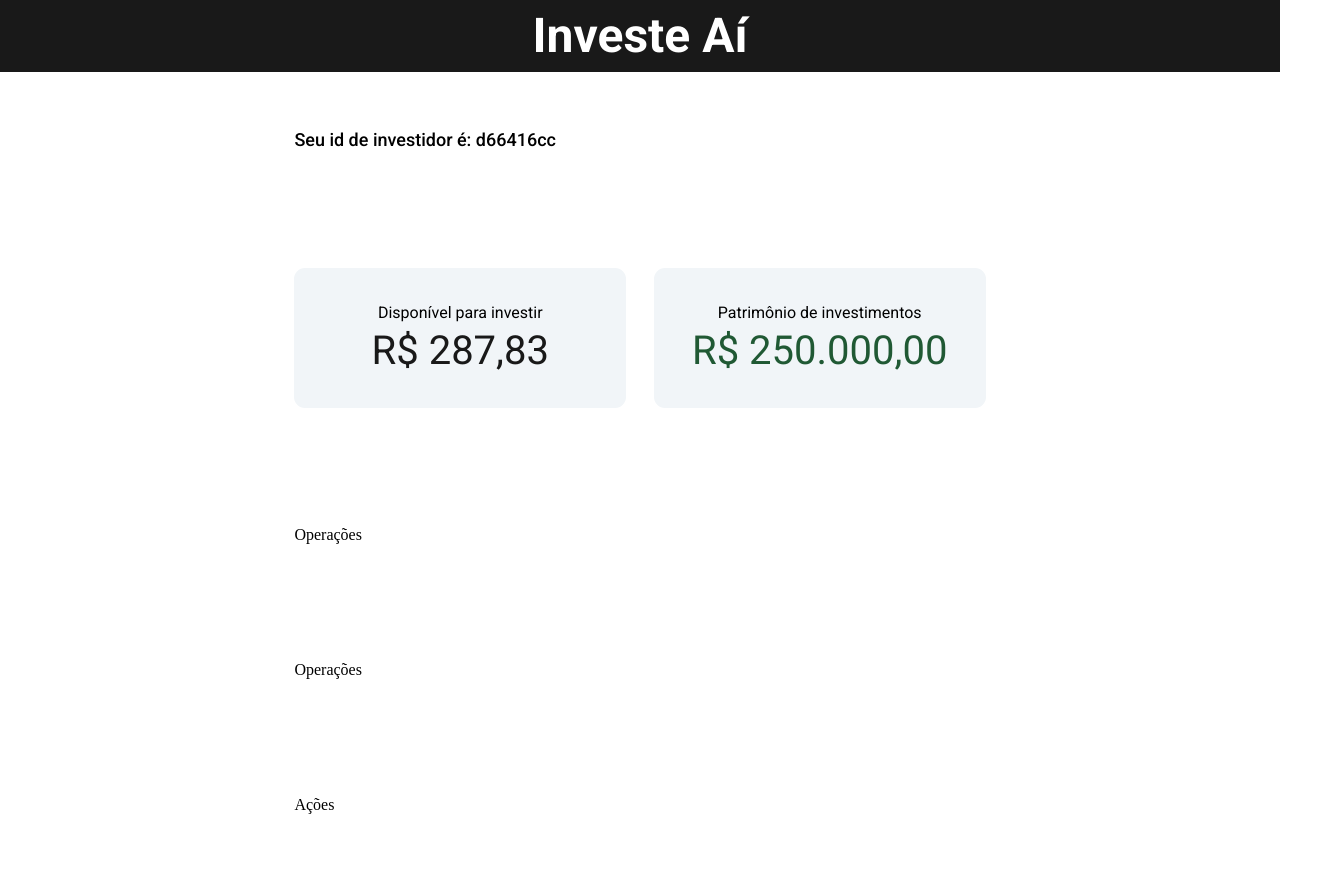
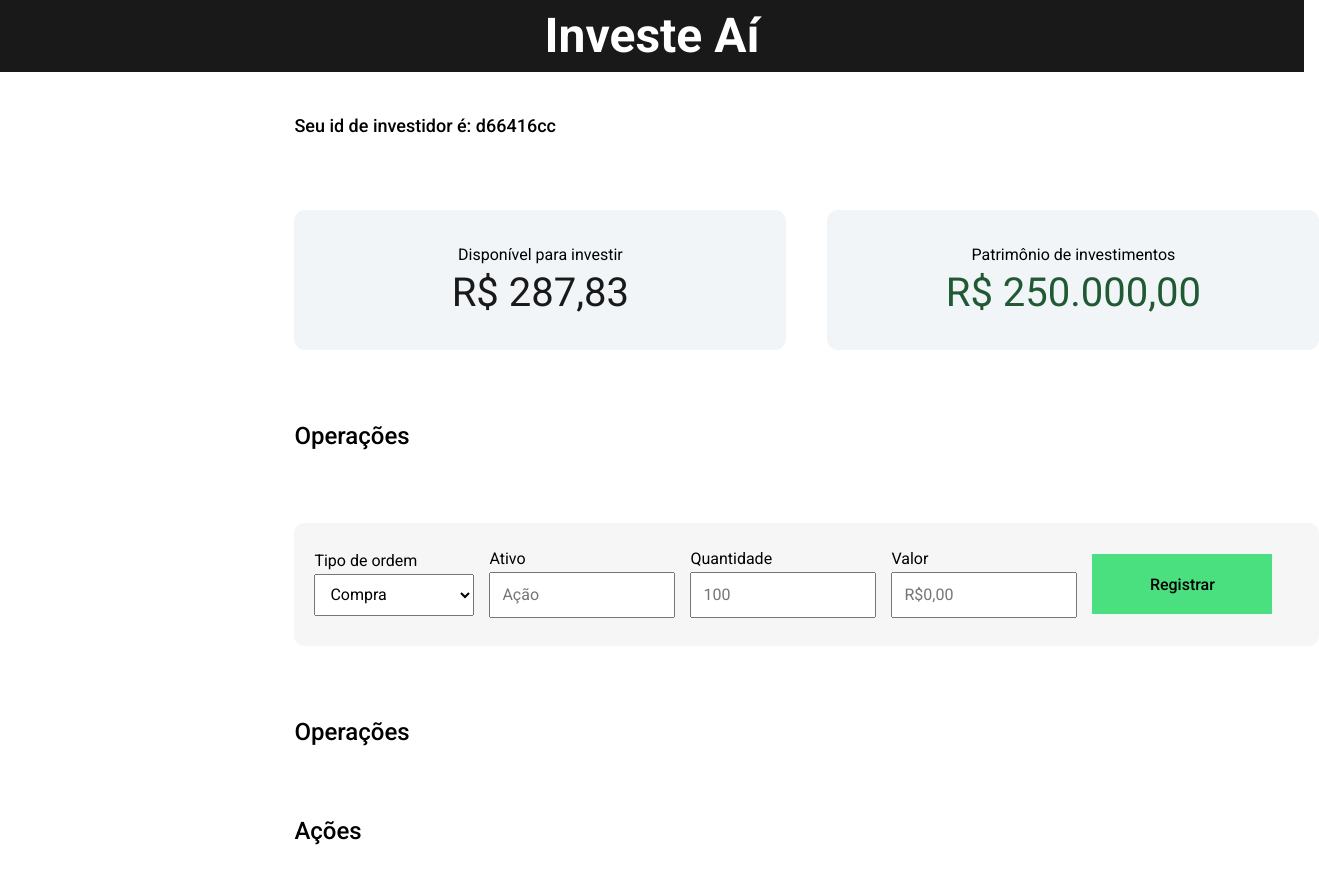
Before and after one commit to MateusIasbik/investe-ai-front, a React (Vite) app: page / in a window 1280 px wide. Shown: the whole page, 1319 px wide, since content can reach past the window. Built offline with nearby package versions, Linux system fonts and the light colour scheme.

Commit message:
fix: inputs added

```diff
--- a/src/App.jsx
+++ b/src/App.jsx
@@ -23,14 +23,20 @@ export default function App() {
 }
 
 const Top = styled.div`
+  width: 100%;
   margin: 0;
   background-color: #191919;
   font-family: 'Roboto', sans-serif;
   color: #fff;
   padding: 12px;
+  display: flex;
+  justify-content: center;
   text-align: center;
   font-size: 48px;
   font-weight: bold;
+    position: fixed;
+    top: 0;
+    left: 0;
 `;
 
 const Container = styled.div`
@@ -38,5 +44,9 @@ const Container = styled.div`
   flex-direction: column;
   justify-content: space-around;
   height: 100vh;
-  margin: 0 23%;
+  margin: 80px 23% 0 23%;
+  color: #000;
+  font-family: 'Roboto', sans-serif;
+  font-weight: 500;
+  font-size: 24px;
 `;
--- a/src/components/Assets.jsx
+++ b/src/components/Assets.jsx
@@ -1,4 +1,5 @@
-
+import React from "react";
+import styled from "styled-components";
 
 export default function Assets() {
     return (
--- a/src/components/Balance.jsx
+++ b/src/components/Balance.jsx
@@ -28,6 +28,7 @@ export default function Balance() {
 }
 
 const OperationsStyled = styled.div`
+    min-width: 1025px;
     display: flex;
     font-family: 'Roboto', sans-serif;
     font-weight: 400;
--- a/src/components/Diversification.jsx
+++ b/src/components/Diversification.jsx
@@ -1,4 +1,5 @@
-
+import React from "react";
+import styled from "styled-components";
 
 export default function Diversification() {
     return (
--- a/src/components/Operations.jsx
+++ b/src/components/Operations.jsx
@@ -1,9 +1,123 @@
-
+import React, { useState } from "react";
+import styled from "styled-components";
 
 export default function Operations() {
+
+    const [orderType, setOrderType] = useState("Compra");
+    const [action, setAction] = useState("");
+    const [amount, setAmount] = useState("");
+    const [value, setValue] = useState("");
+
     return (
-        <div>
+        <>
             <h1>Operações</h1>
-        </div>
+            <OperationsStyled>
+
+                <InputStyled>
+                    <div>
+                        <h2 htmlFor="name">Tipo de ordem</h2>
+                        <select
+                            type=""
+                            id="orderType"
+                            value={orderType}
+                            onChange={e => setOrderType(e.target.value)}
+                        >
+                            <option value="Compra">Compra</option>
+                            <option value="Venda">Venda</option>
+                        </select>
+                    </div>
+
+                    <div>
+                        <h2 htmlFor="name">Ativo</h2>
+                        <input
+                            type="text"
+                            id="action"
+                            placeholder="Ação"
+                            value={action}
+                            onChange={e => setAction(e.target.value)}
+                        />
+                    </div>
+
+                    <div>
+                        <h2 htmlFor="name">Quantidade</h2>
+                        <input
+                            type="number"
+                            id="amount"
+                            placeholder="100"
+                            value={amount}
+                            onChange={e => setAmount(e.target.value)}
+                        />
+                    </div>
+
+                    <div>
+                        <h2 htmlFor="name">Valor</h2>
+                        <input
+                            type="value"
+                            id="value"
+                            placeholder="R$0,00"
+                            value={value}
+                            onChange={e => setValue(e.target.value)}
+                        />
+                    </div>
+
+                    <button type="submit">Registrar</button>
+
+                </InputStyled>
+
+            </OperationsStyled>
+        </>
     )
 }
+
+const OperationsStyled = styled.div`
+    display: flex;
+    min-width: 1025px;
+    min-height: 123px;
+    border-radius: 10px;
+    background-color: #F6F6F6;
+`
+
+const InputStyled = styled.div`
+    display: flex;
+    align-items: center;
+    justify-content: space-between;
+    padding: 10px;
+    margin: 10px;
+    border-radius: 10px;
+    border: none;
+    font-size: 16px;
+    font-family: 'Roboto', sans-serif;
+    font-weight: 400;
+    color: #000;
+
+    h2 {
+        font-size: 16px;
+        font-family: 'Roboto', sans-serif;
+        font-weight: 400;
+        color: #000;
+        margin: 5px 5px 5px 0;
+    }
+
+    select, input {
+        display: flex;
+        align-items: center;
+        justify-content: space-between;
+        font-size: 16px;
+        height: 42px;
+        width: 160px;
+        font-family: 'Roboto', sans-serif;
+        padding: 0 11px;
+        margin: 5px 15px 5px 0;
+    }
+
+    button {
+        background-color: #4AE07F;
+        color: #000;
+        font-size: 16px;
+        font-family: 'Roboto', sans-serif;
+        font-weight: 500;
+        border: none;
+        min-height: 60px;
+        min-width: 180px;
+    }
+`
```
